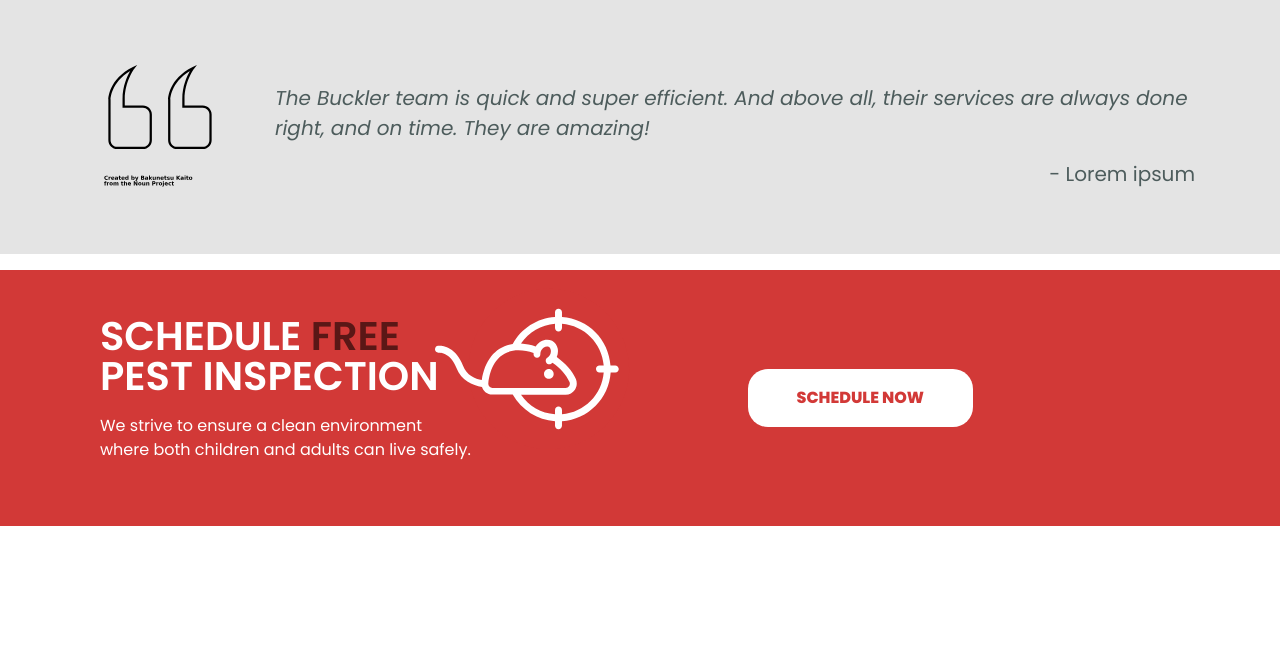
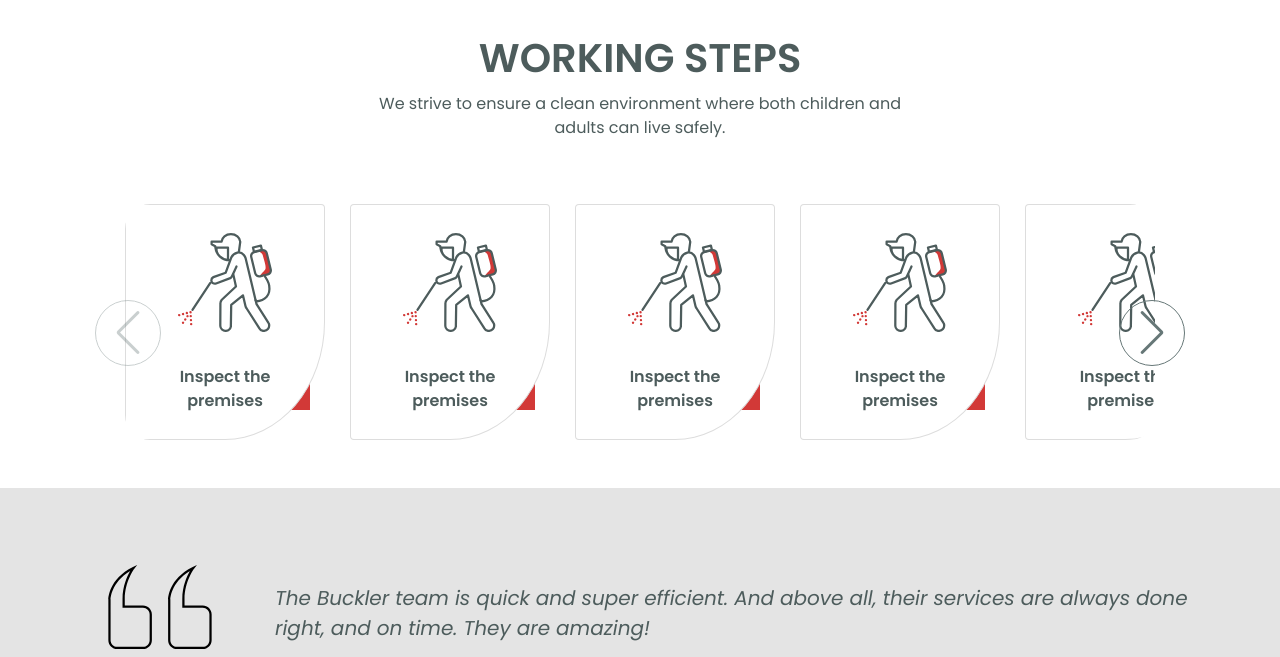
Before and after one commit to jana-kallas/buckler-project, a plain HTML site: page index.html in a window 1280 px wide. Shown: the part 1783-2440 px from the top of the page. Drawn offline with nearby package versions, Linux system fonts and the light colour scheme.

Commit message:
progress

```diff
--- a/index.html
+++ b/index.html
@@ -7,8 +7,12 @@
      <link rel="stylesheet" href="https://cdn.jsdelivr.net/npm/bootstrap@4.5.3/dist/css/bootstrap.min.css" integrity="sha384-TX8t27EcRE3e/ihU7zmQxVncDAy5uIKz4rEkgIXeMed4M0jlfIDPvg6uqKI2xXr2" crossorigin="anonymous">
     <!-- <link href="bootstrap/css/bootstrap.min.css" rel="stylesheet"> -->
     <link href="styles.css" rel="stylesheet">
+    <!-- <link href="css/swiper-bundle.min.css" rel="stylesheet"> -->
+    <link rel="stylesheet" href="css/swiper-bundle.min.css">
+
     <script src="https://code.jquery.com/jquery-3.5.1.slim.min.js" integrity="sha384-DfXdz2htPH0lsSSs5nCTpuj/zy4C+OGpamoFVy38MVBnE+IbbVYUew+OrCXaRkfj" crossorigin="anonymous"></script>
     <script src="https://cdn.jsdelivr.net/npm/bootstrap@4.5.3/dist/js/bootstrap.bundle.min.js" integrity="sha384-ho+j7jyWK8fNQe+A12Hb8AhRq26LrZ/JpcUGGOn+Y7RsweNrtN/tE3MoK7ZeZDyx" crossorigin="anonymous"></script>
+    <link rel="stylesheet" href="https://cdn.jsdelivr.net/npm/swiper@9/swiper-bundle.min.css" />
     <title>Buckler</title>
 </head>
 <body>
@@ -66,8 +70,8 @@
                 <div class="carousel-caption d-block absolute">
                   <span>Ever had intruders that made themselves feel at home?</span>
                   <div class="relative">
-                    <img src="images/svgs/mouse.svg" width="130px" height="130px"  >
-                    <div class="banner-button pl-5 py-4 absolute">SCHEDULE FREE INSPECTION</div>
+                    <img src="images/svgs/mouse.svg" width="130px" height="130px" style="filter: drop-shadow(1px 1px 5px rgba(0, 0, 0, 0.582));" >
+                    <div class="banner-button pl-5 ml-2 py-4 absolute">SCHEDULE FREE INSPECTION</div>
                   </div>
                 </div>
               </div>
@@ -175,6 +179,80 @@
           </div>
       </div>
 
+    <div class="container mt-5">
+      <div class="text-center">
+        <h1 class="title">WORKING STEPS</h1>
+        <div class="row d-flex justify-content-center">
+          <div class="col-xl-6 col-lg-8 col-md-11">
+            <p class="paragraph">We strive to ensure a clean environment where both children and adults can live safely.</p>
+          </div>
+        </div>
+      </div>
+      <div class="slide-container swiper py-5">
+        <div class="slide-content">
+            <div class="card-wrapper swiper-wrapper">
+              <div style="background-color: #D23937; left: 95px; bottom: 30px; width: 90px; height: 90px;" class="absolute"> </div>
+                <div class="card swiper-slide">
+                    <div class="image-content">
+                        <div class="card-image">
+                            <img src="images/svgs/inspection.svg" alt="" class="card-img">
+                        </div>
+                    </div>
+                    <div class="card-content">
+                        <p class="description text-center">Inspect the premises</p>
+                    </div>
+                </div>
+                <div style="background-color: #D23937; left: 320px; bottom: 30px; width: 90px; height: 90px;" class="absolute"> </div>
+                <div class="card swiper-slide">
+                  <div class="image-content">
+                      <div class="card-image">
+                          <img src="images/svgs/inspection.svg" alt="" class="card-img">
+                      </div>
+                  </div>
+                  <div class="card-content">
+                      <p class="description text-center">Inspect the premises</p>
+                  </div>
+                </div>
+                <div style="background-color: #D23937; left: 545px; bottom: 30px; width: 90px; height: 90px;" class="absolute"> </div>
+                <div class="card swiper-slide">
+                  <div class="image-content">
+                      <div class="card-image">
+                          <img src="images/svgs/inspection.svg" alt="" class="card-img">
+                      </div>
+                  </div>
+                  <div class="card-content">
+                      <p class="description text-center">Inspect the premises</p>
+                  </div>
+                </div>
+                <div style="background-color: #D23937; left: 770px; bottom: 30px; width: 90px; height: 90px;" class="absolute"> </div>
+                <div class="card swiper-slide">
+                  <div class="image-content">
+                      <div class="card-image">
+                          <img src="images/svgs/inspection.svg" alt="" class="card-img">
+                      </div>
+                  </div>
+                  <div class="card-content">
+                      <p class="description text-center">Inspect the premises</p>
+                  </div>
+                </div>
+                <div style="background-color: #D23937; left: 995px; bottom: 30px; width: 90px; height: 90px;" class="absolute"> </div>
+                <div class="card swiper-slide">
+                  <div class="image-content">
+                      <div class="card-image">
+                          <img src="images/svgs/inspection.svg" alt="" class="card-img">
+                      </div>
+                  </div>
+                  <div class="card-content">
+                      <p class="description text-center">Inspect the premises</p>
+                  </div>
+                </div>
+            </div>
+        </div>
+        <div class="swiper-button-next swiper-navBtn"></div>
+        <div class="swiper-button-prev swiper-navBtn"></div>
+    </div>
+  </div>
+
       <section>
         <blockquote class="blockquote py-5">
           <div class="container">
@@ -191,7 +269,6 @@
         </blockquote>
       </section>
 
-
       <section class="schedule-free text-white py-5">
         <div class="container d-flex flex-sm-row flex-column align-items-center">
           <div class="col-md-7 relative">
@@ -207,7 +284,10 @@
         </div>
       </section>
 
-      <div class="logo-section my-5 py-md-5">
+      <div class="text-center mt-5">
+        <h1 class="title">OUR CLIENTS</h1>
+      </div>
+      <div class="logo-section">
         <div class="d-flex justify-content-around flex-sm-row flex-column py-5 container">
           <img src="images/google-logo-transparent.png" class="">
           <img src="images/google-logo-transparent.png" class="">
@@ -261,22 +341,25 @@
               <li><a href="#" class="mr-3">Privacy Policy</a></li>
               <li><a href="#">Terms and conditions</a></li>
             </div>
-            <div class="d-none d-sm-flex justify-content-center">
-              <a target="_blank" href="#" class="px-4 social-icons d-flex justify-content-between">
-                  <img src="" />
+            <div class="d-none d-sm-flex justify-content-center pr-3">
+              <a target="_blank" href="#" class=" social-icons d-flex justify-content-between">
+                  <img src="images/svgs/fb.svg" />
               </a>
-              <a target="_blank" href="#" class="px-4 social-icons d-flex justify-content-between yt-icon">
-                  <img src="" />
+              <a target="_blank" href="#" class="pl-3 social-icons d-flex justify-content-between yt-icon">
+                  <img src="images/svgs/fb.svg" />
               </a>
-              <a target="_blank" href="#"class="px-4 social-icons d-flex justify-content-between">
-                  <img src="" />
+              <a target="_blank" href="#"class="pl-3 social-icons d-flex justify-content-between">
+                  <img src="images/svgs/fb.svg" />
               </a>
           </div>
           </div>
         </div>
       </footer>
 
+      <script src="js/swiper-bundle.min.js"></script>
+      <script src="js/script.js"></script>
 
+      <!-- <script src="https://cdn.jsdelivr.net/npm/swiper@9/swiper-bundle.min.js"></script> -->
       <script src="https://cdnjs.cloudflare.com/ajax/libs/jquery/3.1.0/jquery.min.js"></script>
       <scr src="https://cdnjs.cloudflare.com/ajax/libs/twitter-bootstrap/3.3.7/js/bootstrap.min.js" type="text/javascript"></scr>
 </body>
--- /dev/null
+++ b/js/script.js
@@ -0,0 +1,29 @@
+var swiper = new Swiper(".slide-content", {
+  slidesPerView: 3,
+  spaceBetween: 25,
+  loop: false,
+  centerSlide: 'true',
+  fade: 'true',
+  grabCursor: 'true',
+  pagination: {
+    el: ".swiper-pagination",
+    clickable: true,
+    dynamicBullets: true,
+  },
+  navigation: {
+    nextEl: ".swiper-button-next",
+    prevEl: ".swiper-button-prev",
+  },
+
+  breakpoints:{
+      0: {
+          slidesPerView: 1,
+      },
+      520: {
+          slidesPerView: 2,
+      },
+      950: {
+          slidesPerView: 3,
+      },
+  },
+});
--- a/styles.css
+++ b/styles.css
@@ -138,6 +138,9 @@ nav{
 .italic{
     font-family: 'poppinsitalic';
 }
+.semibold{
+    font-family: 'poppinssemibold';
+}
 .fs-14{
     font-size: 14px;
 }
@@ -171,6 +174,8 @@ nav{
 }
 /* -------------------section 2-------------------- */
 
+
+
 .blockquote{
     background-color: #E4E4E4;
 }
@@ -185,6 +190,9 @@ nav{
     background-color: #EAEFEF;
     /* padding-top: 200px;
     padding-bottom: 200px; */
+}
+.newsletter-txt{
+    color: #667777 !important;
 }
 .mouse{
     top: -50px;
@@ -230,6 +238,10 @@ form .input-group input::placeholder{
     align-items: flex-end;
     flex-wrap: wrap;
     line-height: 2;
+}
+.social-icons img{
+    width: 16px;
+     height: 16px;
 }
 @media screen and (max-width: 992px) {
     .carousel-caption{
@@ -287,3 +299,77 @@ form .input-group input::placeholder{
         width: 360px;
     }
 }
+
+
+.slide-container{
+    /* max-width: 1120px;
+    width: 100%; */
+    padding: 40px 0;
+  }
+  .slide-content{
+    margin: 0 40px;
+    overflow: hidden;
+    border-radius: 25px;
+  }
+  .card{
+    border-bottom-right-radius: 50%;
+    background-color: #FFF;
+    width: 200px !important;
+    border: 1px solid #DDDDDD;
+  }
+  .image-content,
+  .card-content{
+    display: flex;
+    flex-direction: column;
+    align-items: center;
+    padding: 10px 14px;
+  }
+  .image-content{
+    position: relative;
+    row-gap: 5px;
+    padding: 25px 0;
+  }
+  .card-image{
+    position: relative;
+    height: 100px;
+    width: 100px;
+    background: #FFF;
+    padding: 3px;
+  }
+
+  .swiper-navBtn{
+    color: #667777 !important;
+    transition: color 0.3s ease;
+    border: 1px solid #667777;
+    border-radius: 50%;
+    padding: 2rem;
+  }
+  .swiper-navBtn:hover{
+    color: #4070F4;
+  }
+  .swiper-navBtn::before,
+  .swiper-navBtn::after{
+    font-size: 35px;
+  }
+  .swiper-button-next{
+    right: 0;
+  }
+  .swiper-button-prev{
+    left: 0;
+  }
+  .swiper-pagination-bullet{
+    background-color: #6E93f7;
+    opacity: 1;
+  }
+  .swiper-pagination-bullet-active{
+    background-color: #4070F4;
+  }
+
+  @media screen and (max-width: 768px) {
+    .slide-content{
+      margin: 0 10px;
+    }
+    .swiper-navBtn{
+      display: none;
+    }
+  }
```
Also changed, not shown: css/swiper-bundle.min.css (added), images/svgs/fb.svg (added), index.js (deleted), js/swiper-bundle.min.js (added).
